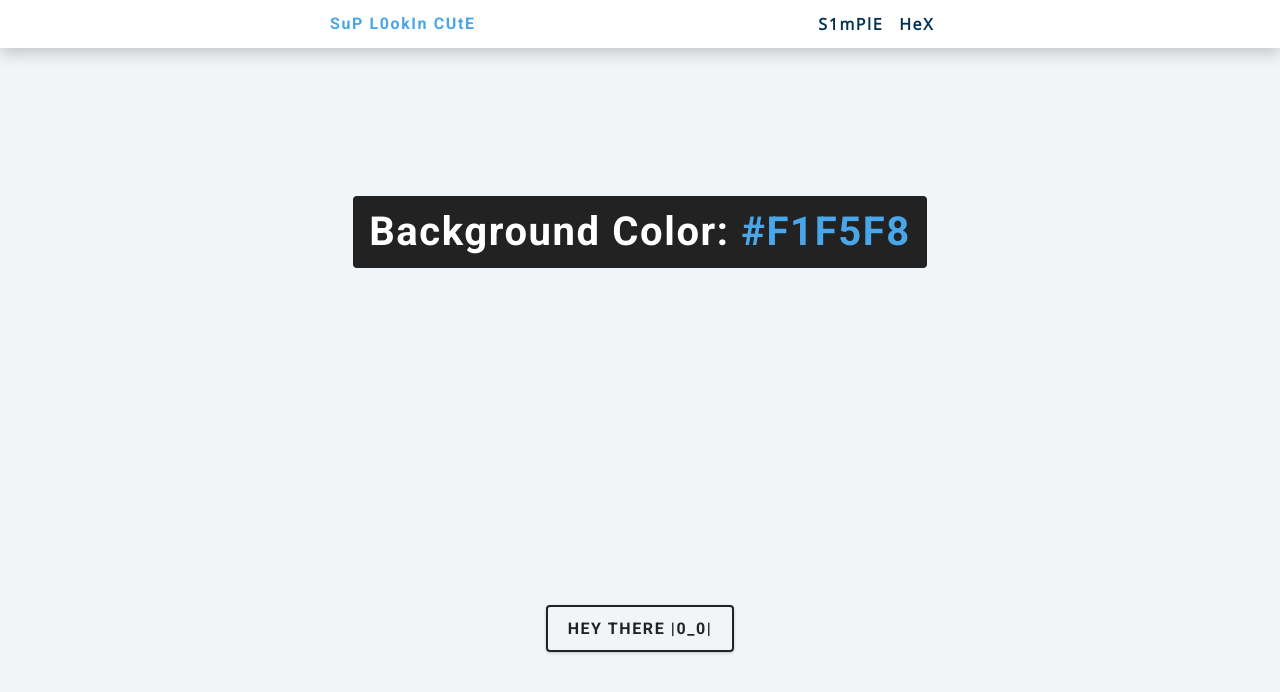
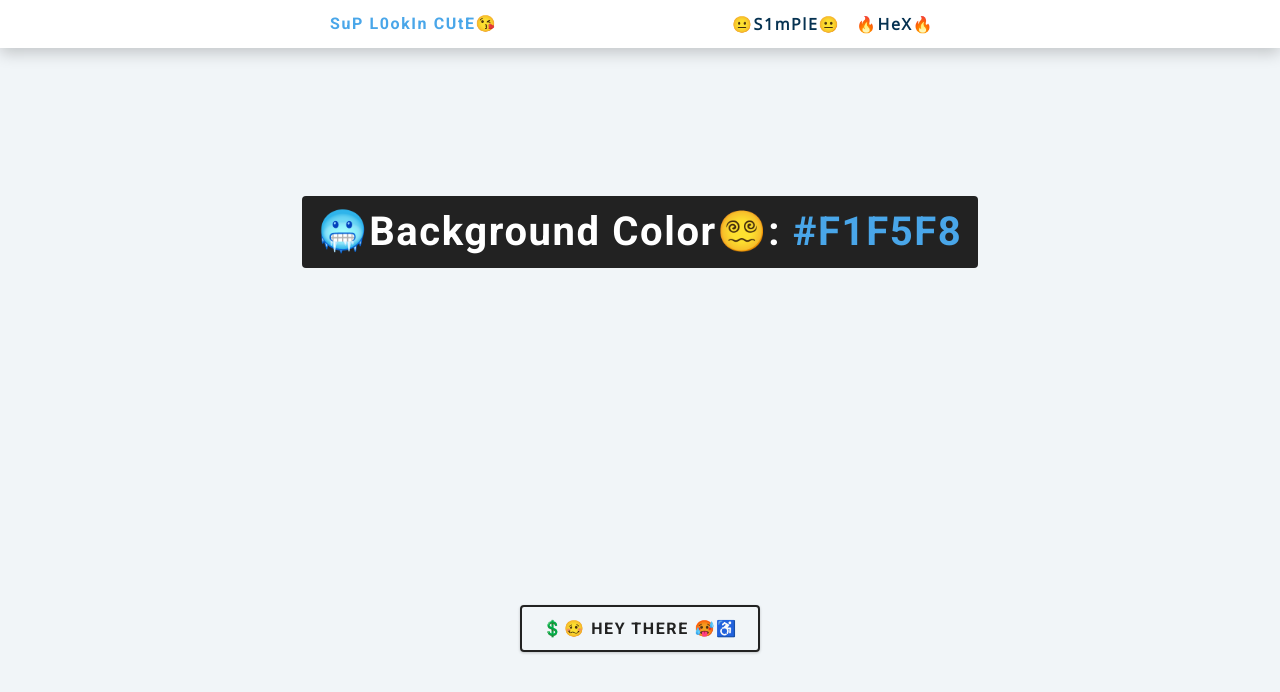
Before and after one commit to DiegoElNegro/Color-changer, a plain HTML site: page index.html in a window 1280 px wide. Drawn offline with nearby package versions, Linux system fonts and the light colour scheme.

Commit message:
added colors and emojis

```diff
--- a/app.js
+++ b/app.js
@@ -1,11 +1,12 @@
-const colors = ["green", "red", "rgba(133,122,200)", "#f15025"];
+const colors = ["black", "red", "blue", "purple", "brown", "pink", "green", "yellow", "green", "grey", "white", "teal", "aqua", "gold", "orange", "lime"];
 const btn = document.getElementById("btn");
 const color = document.querySelector(".color");
 
 btn.addEventListener("click", function () {
         const randomNumber =  getRandomNumber();
-        console.log(randomNumber);
-
+        //console.log(randomNumber);
+        document.body.style.backgroundColor = colors[randomNumber];
+    color.textContent = colors[randomNumber]
 });
 
 function getRandomNumber(){
--- a/index.html
+++ b/index.html
@@ -12,18 +12,18 @@
         <nav>
 
             <div class="nav-center">
-                <h4> SuP l0okIn cUtE</h4>
+                <h4> SuP l0okIn cUtE😘</h4>
                 <ul class="nav-links">
-                    <li><a href="index.html">S1mPlE</a></li>
-                    <li><a href="hex.html"> HeX</a> </li>
+                    <li><a href="index.html">😐S1mPlE😐</a></li>
+                    <li><a href="hex.html"> 🔥HeX🔥</a> </li>
                 </ul>
             </div>
         </nav>
         <main>
             <div class="container">
-                <h2> background color: <spam class="color"> #F1F5F8</spam></h2>
+                <h2> 🥶background color😵‍💫: <spam class="color"> #F1F5F8</spam></h2>
             </div>
-            <button class="btn btn-hero" id="btn"> HeY ThErE |0_0| </button>
+            <button class="btn btn-hero" id="btn"> 💲🥴 HeY ThErE 🥵♿ </button>
       </main>
       <!-- javascript -->
     <script src="app.js"></script>
```
